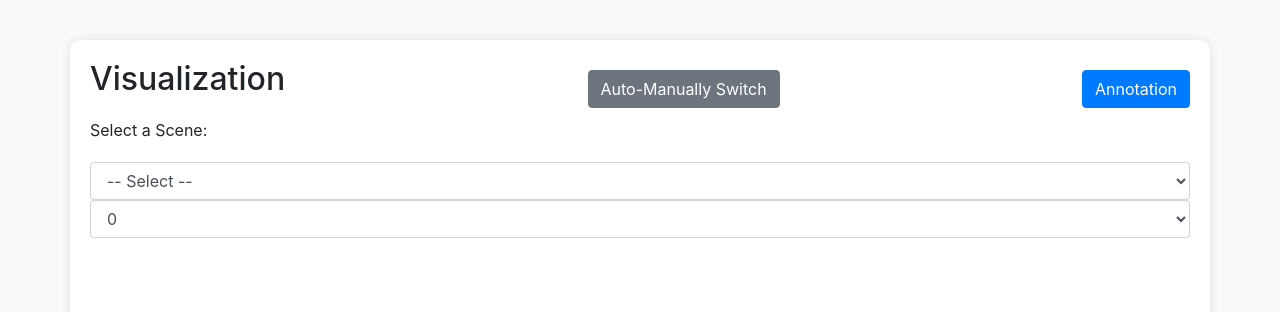
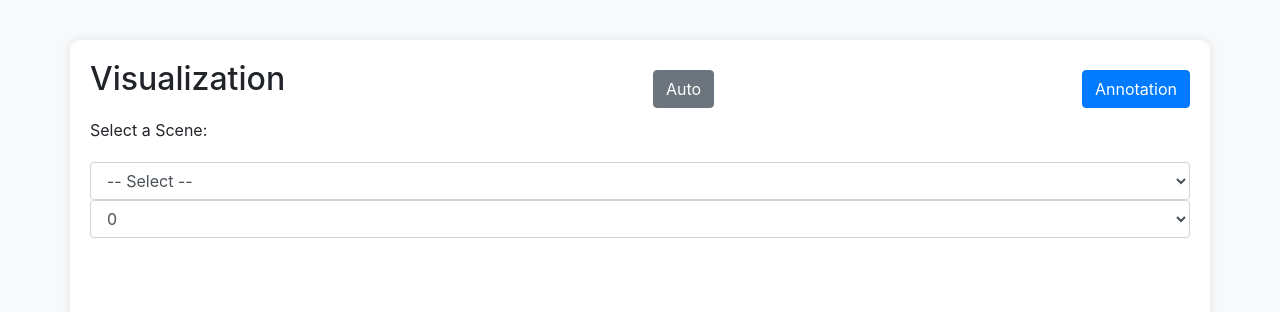
Before and after one commit to shirou10086/CoVision-Website-NYU-2023, a Flask app: page /visualize in a window 1280 px wide. Shown: the part 86-398 px from the top of the page. Run offline with Flask 3, Linux system fonts and the light colour scheme; some libraries are stand-ins or nearby versions.

Commit message:
Update visualize.html

```diff
--- a/templates/visualize.html
+++ b/templates/visualize.html
@@ -142,7 +142,7 @@
   <div class="container">
     <div class="d-flex justify-content-between align-items-center">
       <h2>Visualization</h2>
-      <button id="toggleDataset" class="btn btn-secondary">Auto-Manually Switch</button>
+      <button id="toggleDataset" class="btn btn-secondary">Auto</button>
       <a class="btn btn-primary" href="/reasoning" id="Reasoning">Annotation</a>
     </div>
     <p>Select a Scene:</p>
```
